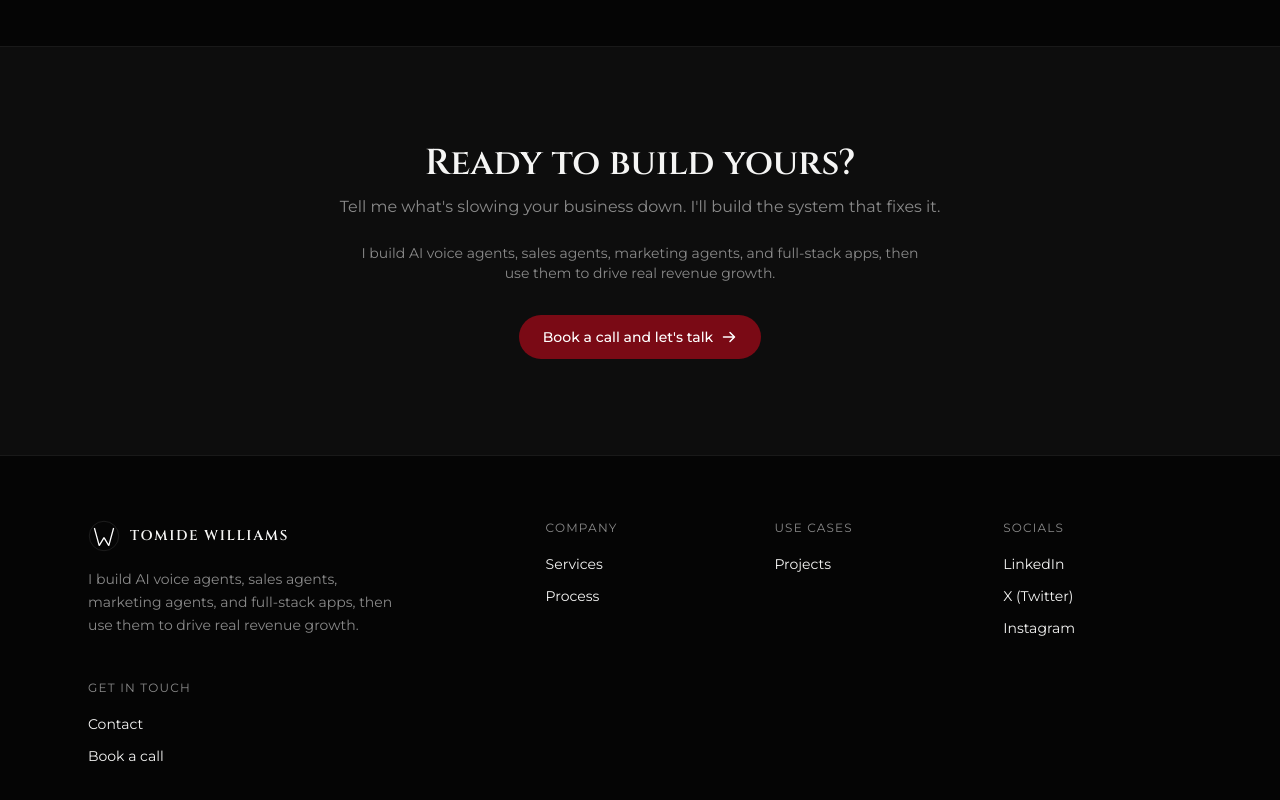
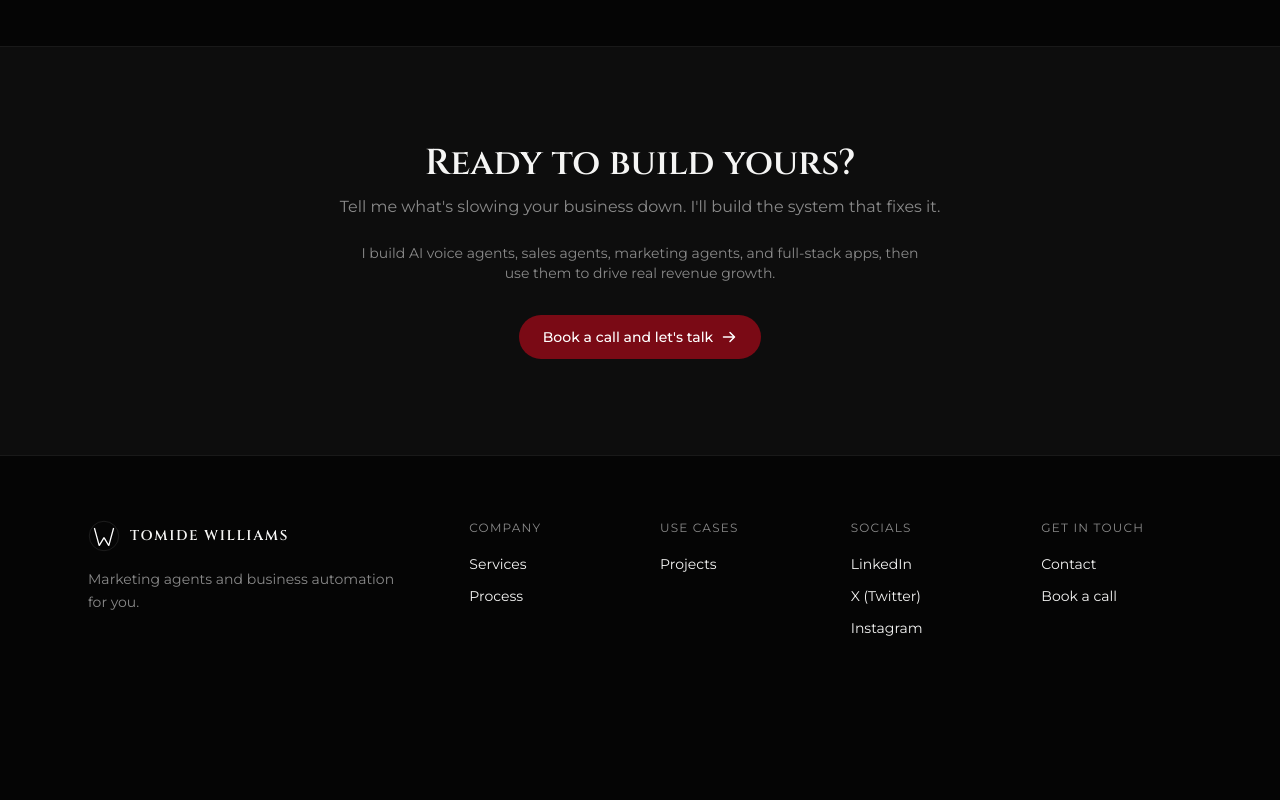
Before and after one commit to WilliamsBRAND/ai-agents-portfolio, a Next.js app: page / in a window 1280 px wide. Shown: the part 6110-6910 px from the top of the page. After the commit the page ends 6814 px from the top, so only its background shows below. Built offline with nearby package versions, Linux system fonts and the light colour scheme.

Commit message:
fix(footer): layout grid in one line and update footer tagline

```diff
--- a/src/components/Footer.tsx
+++ b/src/components/Footer.tsx
@@ -7,11 +7,11 @@ export default function Footer() {
   return (
     <footer className="border-t border-border-subtle">
       <div className="mx-auto max-w-6xl px-6 py-16">
-        <div className="grid grid-cols-1 gap-10 md:grid-cols-5">
+        <div className="grid grid-cols-1 gap-10 md:grid-cols-6">
           <div className="md:col-span-2">
             <Logo />
             <p className="mt-4 max-w-xs text-sm leading-relaxed text-muted">
-              {profile.tagline}
+              Marketing agents and business automation for you.
             </p>
           </div>
           <div>
```
